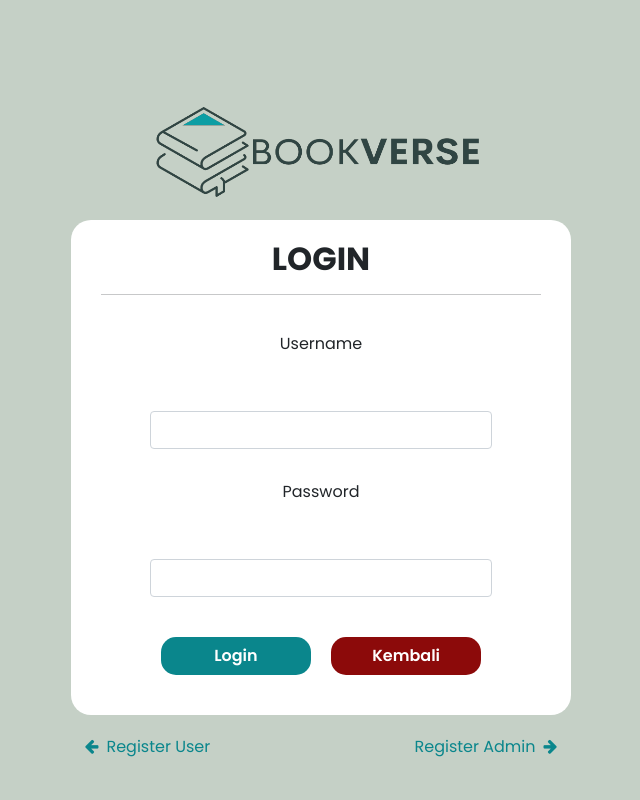
After one commit to Unmates/Bookverse-kelompok3, a Flask app: page /login in a window 1280 px wide. The commit adds this page. Shown: the whole page, without its empty margins (319-959 px from the left). Run offline with Flask 3, Linux system fonts and the light colour scheme.

Commit message:
HalLogin

```diff
--- a/app.py
+++ b/app.py
@@ -10,6 +10,10 @@ def index():
 def admin():
     return render_template('admin.html')
 
+@app.route('/login')
+def login():
+    return render_template('login.html')
+
 @app.route('/tambah')
 def tambah():
     return render_template('tambahbuku.html')
--- a/static/style.css
+++ b/static/style.css
@@ -30,7 +30,7 @@ body {
 }
 
 .m-top {
-    margin-top: 100px;
+  margin-top: 180px;
 }
 
 .navbar-brand {
@@ -158,3 +158,46 @@ body {
   margin-top: 20px;
   margin-bottom: 20px;
 }
+
+
+
+.bg-login {
+  background-color: #C5D0C6;
+}
+
+.logo-login {
+  text-align: center;
+  margin-top: 100px;
+}
+
+.form-login {
+  margin: 20px auto;
+  background-color: white;
+  max-width: 500px;
+  text-align: center;
+  padding: 20px 30px 40px 30px;
+  border-radius: 20px;
+}
+
+.in-group {
+  margin: 30px auto 40px auto;
+}
+
+.btn-login {
+  width: 150px;
+  border-radius: 15px;
+  color: white;
+  background-color: #0A868C;
+}
+
+.btn-back {
+  width: 150px;
+  border-radius: 15px;
+  color: white;
+  background-color: #8C0A0A;
+}
+
+.link-regis {
+  color: #0A868C;
+  text-decoration: none;
+}
--- /dev/null
+++ b/templates/login.html
@@ -0,0 +1,59 @@
+<!doctype html>
+<html lang="en">
+
+<head>
+    <!-- Required meta tags -->
+    <meta charset="utf-8">
+    <meta name="viewport" content="width=device-width, initial-scale=1">
+    <link rel="icon" href="{{ url_for('static', filename='icon.png') }}" type="image/x-icon" />
+
+    <!-- Bootstrap CSS -->
+    <link href="https://cdn.jsdelivr.net/npm/bootstrap@5.0.2/dist/css/bootstrap.min.css" rel="stylesheet"
+        integrity="sha384-EVSTQN3/azprG1Anm3QDgpJLIm9Nao0Yz1ztcQTwFspd3yD65VohhpuuCOmLASjC" crossorigin="anonymous">
+
+    <link href="//maxcdn.bootstrapcdn.com/font-awesome/4.7.0/css/font-awesome.min.css" rel="stylesheet" />
+
+    <link rel="stylesheet" href="{{ url_for('static', filename='style.css') }}" />
+    <script src="{{ url_for('static', filename='myjs.js') }}"></script>
+
+    <title>BookVerse - Login</title>
+</head>
+
+<body class="bg-login">
+    <div class="container">
+        <section class="logo-login">
+            <img src="{{ url_for('static', filename='logo.png') }}" alt="Logo" height="100" width="380">
+        </section>
+        <section class="form-login">
+            <h2 class="bold">LOGIN</h2>
+            <hr>
+            <div class="in-group">
+                <div class="row g-5 justify-content-center mb-4">
+                    <div class="col-auto">
+                        <label for="inputUsername" class="col-form-label">Username</label>
+                    </div>
+                    <div class="col-auto">
+                        <input type="username" id="inputUsername" class="form-control">
+                    </div>
+                </div>
+                <div class="row g-5 justify-content-center mb-4">
+                    <div class="col-auto">
+                        <label for="inputPassword6" class="col-form-label">Password</label>
+                    </div>
+                    <div class="col-auto">
+                        <input type="password" id="inputPassword6" class="form-control"
+                            aria-describedby="passwordHelpInline">
+                    </div>
+                </div>
+            </div>
+            <button type="button" onclick="login()" class="btn btn-login me-3"><span class="semibold">Login</span></button>
+            <a type="button" href="/" class="btn btn-back"><span class="semibold">Kembali</span></a>
+        </section>
+        <div style="text-align: center;">
+            <a href="/ruser" class="link-regis" style="margin-right: 200px;"><i class="fa fa-arrow-left me-2" aria-hidden="true"></i>Register User</a>
+            <a href="/radmin" class="link-regis">Register Admin<i class="fa fa-arrow-right ms-2" aria-hidden="true"></i></a>
+        </div>
+    </div>
+</body>
+
+</html>
```
Also changed, not shown: templates/index.html (+7 -10 lines). Lines whose indentation alone changed are shown as unchanged.
